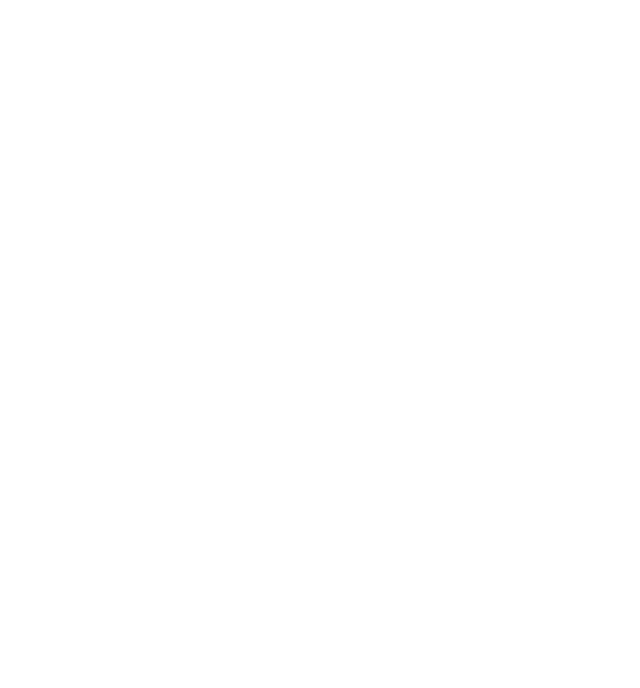
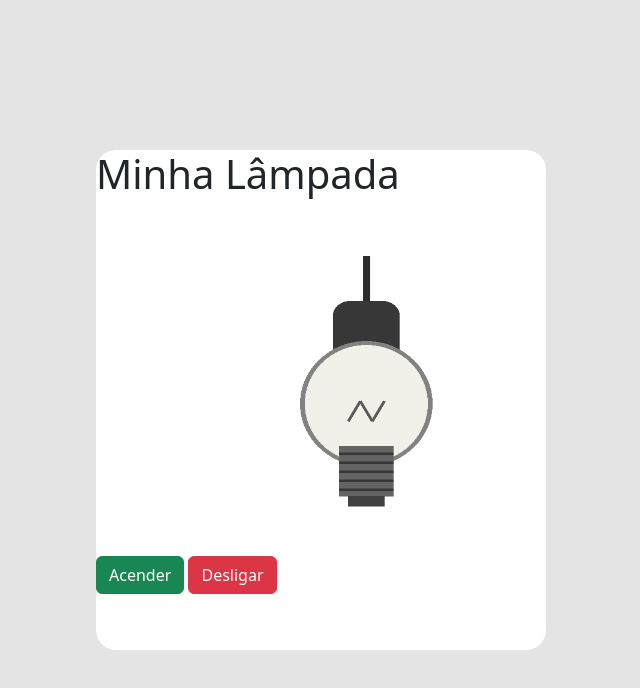
Before and after one commit to Bruno-Ozen/ATIVIDADE-02_PROGRAMACAO-DE-SISTEMAS-WEB, a plain HTML site: page index.html in a window 1280 px wide. Shown: the whole page, without its empty margins (319-959 px from the left). Drawn offline with nearby package versions, Linux system fonts and the light colour scheme.

Commit message:
Início da estrutura HTML do painel de lâmpada

```diff
--- a/index.html
+++ b/index.html
@@ -11,6 +11,13 @@
 </head>
 
 <body>
+    <div id="painel_lampada">
+        <h1>Minha Lâmpada</h1>
+        <img id="lampada" src="lampada-apagada.png" alt="Lâmpada Apagada">
+        <button id="botao" class="btn btn-success">Acender</button>
+        <button id="botao_desligar" class="btn btn-danger">Desligar</button>
+    </div>
+
     <script src="https://cdn.jsdelivr.net/npm/bootstrap@5.3.9/dist/js/bootstrap.bundle.min.js"
         integrity="sha384-WyOxWvTyr1QaMPfiPJSv76iReVthorl5uWlFtZPyK0IEB0hGzo9y5Bp9mYanr8Bu"
         crossorigin="anonymous"></script>
--- a/style.css
+++ b/style.css
@@ -0,0 +1,24 @@
+body {
+    background-color: #e4e4e4;
+    display: flex;
+    justify-content: center;
+    align-items: center;
+    min-height: 100vh;
+}
+
+#painel_lampada {
+    background-color: #ffffff;
+    width: 450px;
+    height: 500px;
+    border-radius: 20px;
+
+    justify-content: center;
+    align-items: center;
+}
+
+#lampada {
+    width: 300px;
+    height: 300px;
+    margin-top: 50px;
+    margin-left: 120px;
+}
```
Also changed, not shown: lampada-acesa.png (added), lampada-apagada.png (added), 1 other file.
